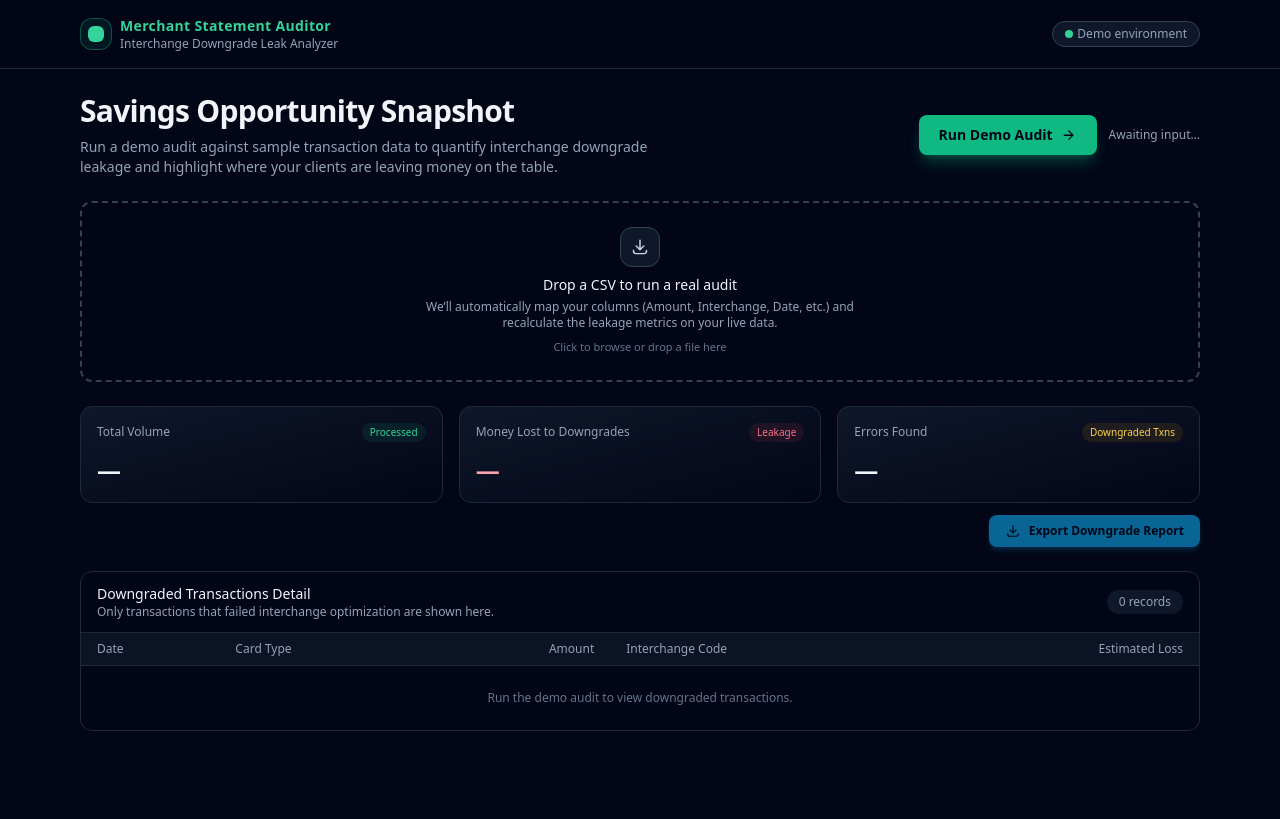
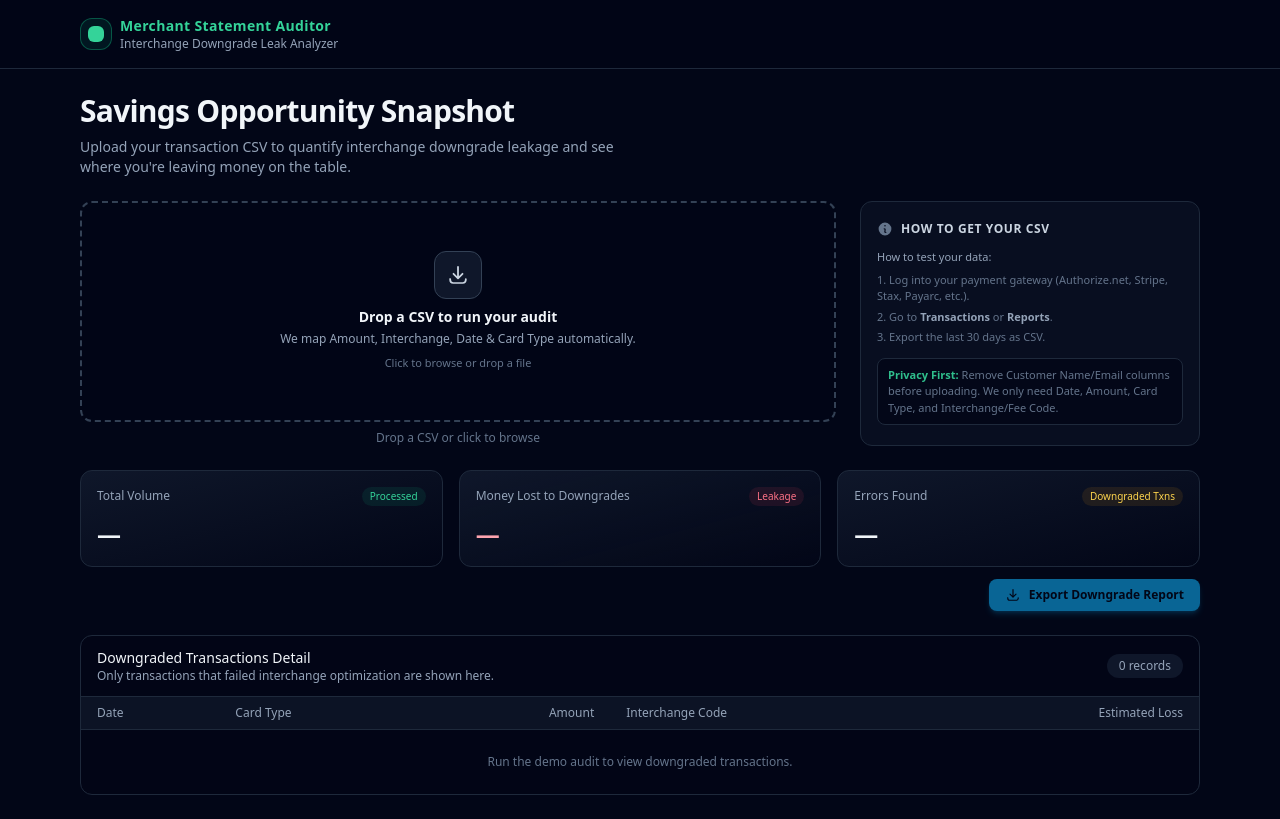
Before and after one commit to aaronsfine/merchant-auditor, a plain HTML site: page static/index.html in a window 1280 px wide. Drawn offline with nearby package versions, Linux system fonts and the light colour scheme.

Commit message:
removing demo

```diff
--- a/static/index.html
+++ b/static/index.html
@@ -2,7 +2,7 @@
 <html lang="en">
   <head>
     <meta charset="UTF-8" />
-    <title>Merchant Statement Auditor - Demo</title>
+    <title>Merchant Statement Auditor</title>
     <meta name="viewport" content="width=device-width, initial-scale=1.0" />
     <script src="https://cdn.tailwindcss.com"></script>
   </head>
@@ -29,73 +29,40 @@
               </div>
             </div>
           </div>
-          <span
-            class="inline-flex items-center gap-1 rounded-full bg-slate-900 border border-slate-700 px-3 py-1 text-xs text-slate-400"
-          >
-            <span class="h-2 w-2 rounded-full bg-emerald-400"></span>
-            Demo environment
-          </span>
         </div>
       </header>
 
       <main class="flex-1">
         <div class="mx-auto max-w-6xl px-4 py-6 space-y-6">
-          <section class="flex flex-col md:flex-row md:items-center gap-4">
-            <div class="flex-1 space-y-2">
+          <section class="space-y-2">
             <h1 class="text-2xl md:text-3xl font-semibold tracking-tight">
               Savings Opportunity Snapshot
             </h1>
             <p class="text-sm text-slate-400 max-w-xl">
-                Run a demo audit against sample transaction data to quantify
-                interchange downgrade leakage and highlight where your clients
-                are leaving money on the table.
+              Upload your transaction CSV to quantify interchange downgrade
+              leakage and see where you're leaving money on the table.
             </p>
-            </div>
-            <div class="flex items-center gap-3">
-              <button
-                id="run-demo-btn"
-                class="inline-flex items-center justify-center gap-2 rounded-lg bg-emerald-500 px-5 py-2.5 text-sm font-semibold text-slate-950 shadow-lg shadow-emerald-500/30 hover:bg-emerald-400 focus:outline-none focus:ring-2 focus:ring-emerald-400 focus:ring-offset-2 focus:ring-offset-slate-950 disabled:opacity-60 disabled:cursor-not-allowed"
-              >
-                <span>Run Demo Audit</span>
-                <svg
-                  xmlns="http://www.w3.org/2000/svg"
-                  viewBox="0 0 20 20"
-                  fill="currentColor"
-                  class="h-4 w-4"
-                >
-                  <path
-                    fill-rule="evenodd"
-                    d="M3.5 10a.75.75 0 0 1 .75-.75h8.69L9.22 5.53a.75.75 0 1 1 1.06-1.06l5.25 5.25a.75.75 0 0 1 0 1.06l-5.25 5.25a.75.75 0 1 1-1.06-1.06l3.72-3.72H4.25A.75.75 0 0 1 3.5 10Z"
-                    clip-rule="evenodd"
-                  />
-                </svg>
-              </button>
-              <div
-                id="audit-status"
-                class="text-xs text-slate-400 whitespace-nowrap"
-              >
-                Awaiting input&hellip;
-              </div>
-            </div>
           </section>
 
-          <!-- Upload zone -->
-          <section>
+          <!-- Two-column: Upload (primary) + How to get CSV (secondary) -->
+          <section class="grid grid-cols-1 lg:grid-cols-[1fr,minmax(0,340px)] gap-4 lg:gap-6">
+            <!-- Left: Upload zone (primary, above the fold) -->
+            <div class="flex flex-col gap-2 min-h-0">
               <div
                 id="upload-zone"
-              class="group relative flex flex-col items-center justify-center rounded-xl border-2 border-dashed border-slate-700 bg-slate-950/60 px-4 py-6 text-center hover:border-emerald-500/60 hover:bg-slate-900/60 transition-colors cursor-pointer"
+                class="group relative flex flex-col items-center justify-center rounded-xl border-2 border-dashed border-slate-700 bg-slate-950/60 px-4 py-10 lg:py-12 text-center hover:border-emerald-500/60 hover:bg-slate-900/60 transition-colors cursor-pointer flex-1 min-h-[200px]"
               >
                 <div
                   class="pointer-events-none flex flex-col items-center gap-2"
                 >
                   <div
-                  class="flex h-10 w-10 items-center justify-center rounded-xl bg-slate-900 border border-slate-700 group-hover:border-emerald-500/60 group-hover:bg-emerald-500/5"
+                    class="flex h-12 w-12 items-center justify-center rounded-xl bg-slate-900 border border-slate-700 group-hover:border-emerald-500/60 group-hover:bg-emerald-500/5"
                   >
                     <svg
                       xmlns="http://www.w3.org/2000/svg"
                       viewBox="0 0 20 20"
                       fill="currentColor"
-                    class="h-5 w-5 text-slate-300 group-hover:text-emerald-300"
+                      class="h-6 w-6 text-slate-300 group-hover:text-emerald-300"
                     >
                       <path
                         fill-rule="evenodd"
@@ -108,17 +75,15 @@
                     </svg>
                   </div>
                   <div class="space-y-1">
-                  <p class="text-sm font-medium text-slate-100">
-                    Drop a CSV to run a real audit
+                    <p class="text-sm font-semibold text-slate-100">
+                      Drop a CSV to run your audit
                     </p>
-                  <p class="text-xs text-slate-400 max-w-md">
-                    We’ll automatically map your columns (Amount, Interchange,
-                    Date, etc.) and recalculate the leakage metrics on your live
-                    data.
+                    <p class="text-xs text-slate-400 max-w-sm">
+                      We map Amount, Interchange, Date &amp; Card Type automatically.
                     </p>
                   </div>
                   <p class="text-[11px] text-slate-500">
-                  Click to browse or drop a file here
+                    Click to browse or drop a file
                   </p>
                 </div>
                 <input
@@ -127,6 +92,29 @@
                   accept=".csv,text/csv"
                   class="absolute inset-0 h-full w-full opacity-0 cursor-pointer"
                 />
+              </div>
+              <p id="audit-status" class="text-xs text-slate-500 text-center">
+                Drop a CSV or click to browse
+              </p>
+            </div>
+
+            <!-- Right: How to get your CSV (compact) -->
+            <div class="rounded-xl border border-slate-800 bg-slate-900/50 p-4 flex flex-col justify-center lg:min-h-[200px]">
+              <div class="flex items-center gap-2 mb-3">
+                <svg xmlns="http://www.w3.org/2000/svg" viewBox="0 0 20 20" fill="currentColor" class="h-4 w-4 text-slate-500 shrink-0">
+                  <path fill-rule="evenodd" d="M18 10a8 8 0 1 1-16 0 8 8 0 0 1 16 0Zm-7-4a1 1 0 1 1-2 0 1 1 0 0 1 2 0ZM9 9a.75.75 0 0 0 0 1.5h.253a.25.25 0 0 1 .244.304l-.459 2.066A1.75 1.75 0 0 0 10.747 15H11a.75.75 0 0 0 0-1.5h-.253a.25.25 0 0 1-.244-.304l.459-2.066A1.75 1.75 0 0 0 9.253 9H9Z" clip-rule="evenodd" />
+                </svg>
+                <span class="text-xs font-semibold text-slate-300 uppercase tracking-wider">How to get your CSV</span>
+              </div>
+              <p class="text-[11px] font-medium text-slate-400 mb-1.5">How to test your data:</p>
+              <ol class="list-decimal list-inside text-[11px] text-slate-500 space-y-1 mb-3">
+                <li>Log into your payment gateway (Authorize.net, Stripe, Stax, Payarc, etc.).</li>
+                <li>Go to <strong class="text-slate-400">Transactions</strong> or <strong class="text-slate-400">Reports</strong>.</li>
+                <li>Export the last 30 days as CSV.</li>
+              </ol>
+              <p class="text-[11px] text-slate-500 rounded-lg bg-slate-950/80 border border-slate-800 px-2.5 py-2">
+                <span class="font-semibold text-emerald-400/90">Privacy First:</span> Remove Customer Name/Email columns before uploading. We only need Date, Amount, Card Type, and Interchange/Fee Code.
+              </p>
             </div>
           </section>
 
@@ -305,7 +293,6 @@
     </div>
 
     <script>
-      const runBtn = document.getElementById("run-demo-btn");
       const statusEl = document.getElementById("audit-status");
       const uploadZone = document.getElementById("upload-zone");
       const uploadInput = document.getElementById("upload-input");
@@ -470,35 +457,11 @@
         URL.revokeObjectURL(url);
       }
 
-      async function runAudit() {
-        runBtn.disabled = true;
-        statusEl.textContent = "Running demo audit…";
-
-        try {
-          const resp = await fetch("/api/audit");
-          if (!resp.ok) {
-            throw new Error(`HTTP ${resp.status}`);
-          }
-          const data = await resp.json();
-
-          applyAuditResult(data);
-
-          statusEl.textContent = "Audit complete.";
-        } catch (err) {
-          console.error(err);
-          statusEl.textContent =
-            "Unable to run audit. Please confirm the API is running.";
-        } finally {
-          runBtn.disabled = false;
-        }
-      }
-
       async function uploadAndAudit(file) {
         const formData = new FormData();
         formData.append("file", file);
 
         statusEl.textContent = `Uploading "${file.name}" and running audit…`;
-        runBtn.classList.add("hidden");
 
         try {
           const resp = await fetch("/api/upload", {
@@ -519,11 +482,8 @@
           console.error(err);
           statusEl.textContent =
             "Unable to process CSV. Please check the file format and try again.";
-          runBtn.classList.remove("hidden");
         }
       }
-
-      runBtn.addEventListener("click", runAudit);
 
       exportBtn.addEventListener("click", () => {
         if (!lastAuditResult) {
```
Lines whose indentation alone changed are shown as unchanged.
